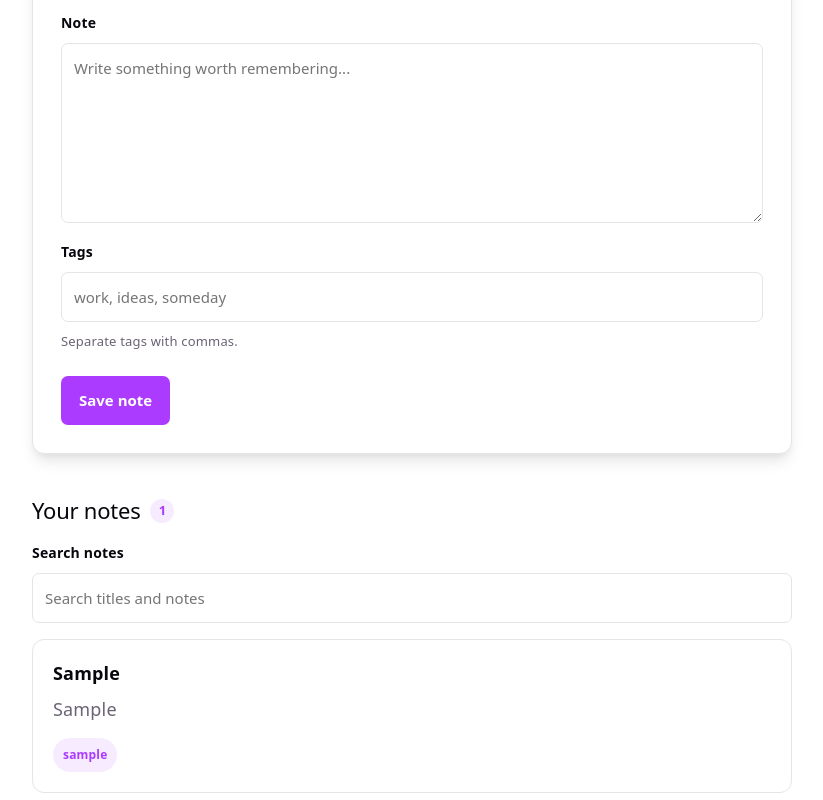
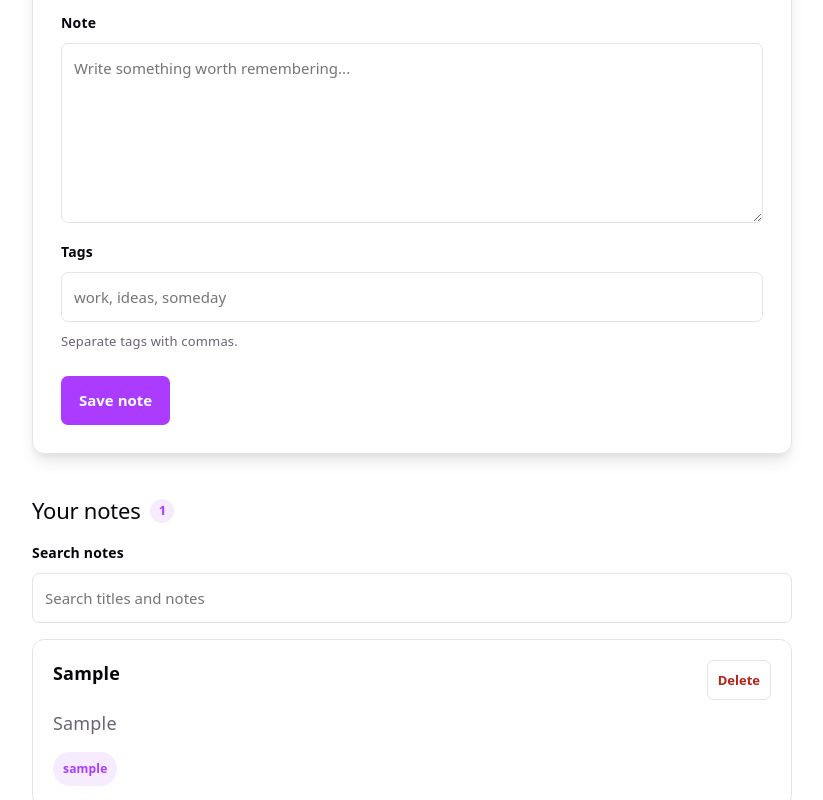
Before and after one commit to King-Godskid/my-notepad, a React (Vite) app: page / in a window 1280 px wide. Both pictures are taken after typing "Sample", "Sample", "Sample" into the empty fields and a click on the button "Save note". Shown: the part 410-1210 px from the top of the page, without its empty margins (228-1051 px from the left). Built offline with nearby package versions, Linux system fonts and the light colour scheme.

Commit message:
Add delete note

```diff
--- a/src/App.css
+++ b/src/App.css
@@ -191,6 +191,35 @@
   font-size: 18px;
 }
 
+.note-card-heading {
+  display: flex;
+  align-items: flex-start;
+  justify-content: space-between;
+  gap: 16px;
+}
+
+.delete-note-button {
+  flex: 0 0 auto;
+  border: 1px solid var(--border);
+  border-radius: 7px;
+  padding: 6px 10px;
+  background: var(--bg);
+  color: #b42318;
+  font: inherit;
+  font-size: 13px;
+  font-weight: 650;
+  cursor: pointer;
+}
+
+.delete-note-button:hover {
+  background: rgba(180, 35, 24, 0.08);
+}
+
+.delete-note-button:focus-visible {
+  outline: 3px solid var(--accent-border);
+  outline-offset: 3px;
+}
+
 .note-body {
   margin-top: 10px;
   overflow-wrap: anywhere;
--- a/src/App.tsx
+++ b/src/App.tsx
@@ -31,11 +31,13 @@ function App() {
   const [storageReady, setStorageReady] = useState(false)
   const [hasChanges, setHasChanges] = useState(false)
   const searchTerms = searchQuery.trim().toLowerCase().split(/\s+/).filter(Boolean)
-  const filteredNotes = notes.filter((note) => {
-    const title = note.title.toLowerCase()
-    const body = note.body.toLowerCase()
-    return searchTerms.every((term) => title.includes(term) || body.includes(term))
-  })
+  const filteredNotes = notes
+    .map((note, index) => ({ note, index }))
+    .filter(({ note }) => {
+      const title = note.title.toLowerCase()
+      const body = note.body.toLowerCase()
+      return searchTerms.every((term) => title.includes(term) || body.includes(term))
+    })
 
   useEffect(() => {
     try {
@@ -65,7 +67,7 @@ function App() {
       window.localStorage.setItem(NOTES_STORAGE_KEY, JSON.stringify(notes))
       setStorageError('')
     } catch {
-      setStorageError('Your note is shown here, but could not be saved in this browser.')
+      setStorageError('Your changes are shown here, but could not be saved in this browser.')
     }
   }, [hasChanges, notes, storageReady])
 
@@ -84,6 +86,13 @@ function App() {
     setHasChanges(true)
     setError('')
     form.reset()
+  }
+
+  function handleDelete(index: number) {
+    setNotes((currentNotes) =>
+      currentNotes.filter((_, currentIndex) => currentIndex !== index),
+    )
+    setHasChanges(true)
   }
 
   return (
@@ -168,9 +177,19 @@ function App() {
           <p className="empty-state">No notes match</p>
         ) : (
           <ul>
-            {filteredNotes.map((note, index) => (
+            {filteredNotes.map(({ note, index }) => (
               <li className="note-card" key={index}>
-                <h3>{note.title}</h3>
+                <div className="note-card-heading">
+                  <h3>{note.title}</h3>
+                  <button
+                    className="delete-note-button"
+                    type="button"
+                    aria-label={`Delete ${note.title}`}
+                    onClick={() => handleDelete(index)}
+                  >
+                    Delete
+                  </button>
+                </div>
                 <div className="note-body markdown-content">
                   <ReactMarkdown>{note.body}</ReactMarkdown>
                 </div>
```
